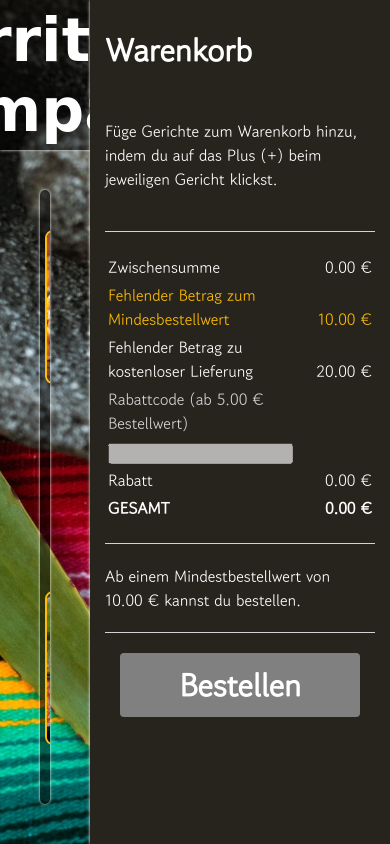
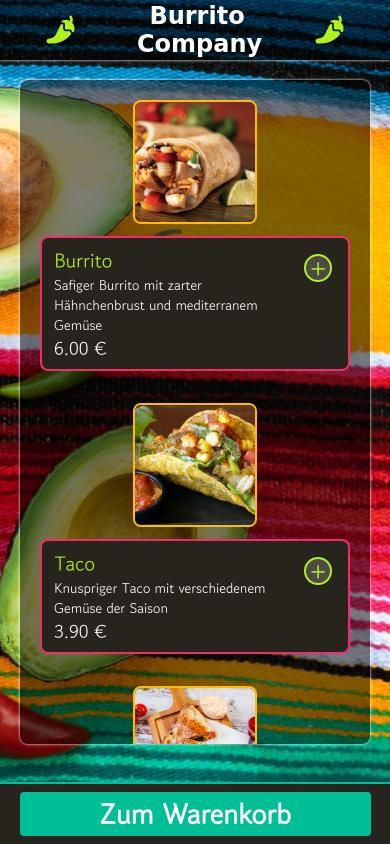
Before and after one commit to paul-E404/burritoCompany, a website: page index.html in a window 390 px wide. Drawn offline with Linux system fonts and the light colour scheme; a web font is replaced by a local one.

Commit message:
Responsive Design

```diff
--- a/index.html
+++ b/index.html
@@ -40,7 +40,8 @@
 
         </div>
     </div>
-    <div class="sB-container">
+    <div id="sBContainer" class="sB-container">
+        <div onclick="toggleSB()" id="closeX" class="close-x">x</div>
         <div class="sB-content">
             <h2>Warenkorb</h2>
             <div id="sB-info-add-dishes">
@@ -88,8 +89,12 @@
             <div id="sBInfoDiffToMov" class="sB-info">
                 Ab einem Mindestbestellwert von 10.00&nbsp;€ kannst du bestellen.
             </div>
-            <button id="orderBtn" class="order-btn order-btn-disabled">Bestellen</button>
+            <button id="orderBtn" class="btn order-btn order-btn-disabled">Bestellen</button>
         </div>
+    </div>
+
+    <div id="sBMobileBtnContainer" class="sB-mobile-btn-container">
+        <button onclick="toggleSB()" class="btn sB-mobile-btn">Zum Warenkorb</button>
     </div>
 
 </body>
--- a/models/shopping-basket.class.js
+++ b/models/shopping-basket.class.js
@@ -93,7 +93,7 @@ class ShoppingBasket {
                         <td>
                             <div onclick="sB.raiseQuantity(${i})" class="sB-quantity-icons sB-plus"><span>+</span></div>
                         </td>
-                        <td>${(this.products[i].quantity * this.products[i].price).toFixed(2)} €</td>
+                        <td>${(this.products[i].quantity * this.products[i].price).toFixed(2)}&nbsp;€</td>
                         <td><i onclick="sB.deleteFromSB(${i})" class="trash-icon far fa-trash-alt"></i></td>
                     </tr>
                 </tbody>`;
--- a/script.js
+++ b/script.js
@@ -1,10 +1,16 @@
 let products = [];
 let sB;
+let sBMobileOpened = false;
 
 /**
  * Starts the main functions for displaying the website properly.
  */
 function init() {
+    addEventListener('resize', function (event) {
+        if (this.window.innerWidth >= 900) {
+            showSBRight();
+        }
+    }, true)
     createShoppingBasket();
     createProducts();
     showMenu();
@@ -74,3 +80,30 @@ function getFromLocalStorage() {
     console.log("Das Objekt aus dem Local Storage lautet: ", sB);
     return sB;
 }
+
+/**
+ * Guaratees that shopping basket is always visible on the right on devices with a minimum width of 900px.
+ */
+function showSBRight() {
+    document.getElementById('sBContainer').style.display = 'flex';
+    document.getElementById('closeX').visibility = 'hidden';
+    document.getElementById('sBMobileBtnContainer').style.display = 'none';
+}
+
+/**
+ * Toggles mobile display of shopping basket.
+ */
+function toggleSB() {
+    let sBContainer = document.getElementById('sBContainer');
+    let sBMobileBtnContainer = document.getElementById('sBMobileBtnContainer');
+    if (sBMobileOpened === false) {
+        sBContainer.style.display = 'flex';
+        sBMobileBtnContainer.style.display = 'none';
+        sBMobileOpened = true;
+    }
+    else {
+        sBContainer.style.display = 'none';
+        sBMobileBtnContainer.style.display = 'flex';
+        sBMobileOpened = false;
+    }
+}
--- a/styles.css
+++ b/styles.css
@@ -30,6 +30,20 @@ td {
     color: lightgrey !important;
 }
 
+.btn {
+    background-color: var(--color-fourth);
+    border: none;
+    border-radius: 4px;
+    color: white;
+    font-family: inherit;
+    cursor: pointer;
+    font-weight: bold;
+}
+
+.btn:hover {
+    background-color: rgb(4, 146, 115);
+}
+
 .background {
     width: 100%;
     height: 100vh;
@@ -57,6 +71,7 @@ td {
 .header h1 {
     font-family: "Snowburst One", cursive;
     font-size: 60px;
+    text-align: center;
     margin-left: 30px;
     margin-right: 20px;
 }
@@ -164,10 +179,21 @@ td {
     top: 0;
     right: 0;
     bottom: 0;
-    background-color: rgb(39, 36, 29);
+    background-color: var(--bg-color-primary);
     box-shadow: var(--box-shadow-main);
     display: flex;
     justify-content: center;
+}
+
+.close-x {
+    visibility: hidden;
+    position: absolute;
+    font-size: 40px;
+    font-weight: bold;
+    top: 16px;
+    right: 5%;
+    cursor: pointer;
+    color: var(--color-secondary);
 }
 
 .sB-content {
@@ -272,20 +298,9 @@ td {
 .order-btn {
     width: 240px;
     height: 64px;
-    background-color: var(--color-fourth);
-    border: none;
-    border-radius: 4px;
-    color: white;
-    font-family: inherit;
     font-size: 32px;
-    font-weight: bold;
     align-self: center;
-    cursor: pointer;
     margin-top: var(--offset-secondary);
-}
-
-.order-btn:hover {
-    background-color: rgb(4, 146, 115);
 }
 
 .order-btn-disabled {
@@ -296,11 +311,37 @@ td {
     cursor: no-drop;
 }
 
+.sB-mobile-btn-container {
+    display: none;
+    position: absolute;
+    left: 0;
+    right: 0;
+    bottom: 0;
+    width: 100%;
+    height: 80px;
+    background-color: var(--bg-color-primary);
+    border-top: 2px solid var(--color-fourth);
+}
+
+.sB-mobile-btn {
+    width: 95%;
+    height: 60px;
+    font-size: 32px;
+}
+
 /* Responsive Design  */
+
+@media (max-width: 1400px) {
+    .header h1,
+    .header i {
+        font-size: 48px;
+    }
+}
 
 @media (max-width: 1200px) {
     :root {
         --sB-width: 400px;
+        --offset-main: 20px;
     }
 }
 
@@ -308,10 +349,145 @@ td {
     :root {
         --sB-width: 350px;
     }
+    .order-btn {
+        width: 180px;
+        height: 48px;
+        font-size: 28px;
+    }
 }
 
 @media (max-width: 1000px) {
     :root {
-        --sB-width: 300px;
+        --dish-box-height: 100px;
+        --header-height: 120px;
+    }
+    .header h1 {
+        font-size: 40px;
+        margin-left: 16px;
+        margin-right: 12px;
+    }
+    .header i {
+        font-size: 40px;
+    }
+    .dish-text {
+        padding: 8px 72px 8px 12px;
+    }
+    .dish-name {
+        font-size: 20px;
+    }
+    .dish-price {
+        font-size: 18px;
+    }
+    .plus {
+        width: 32px;
+        height: 32px;
     }
 }
+
+@media (max-width: 900px) {
+    :root {
+        --sB-width: 100%;
+        --offset-secondary: 12px;
+    }
+    .background {
+        background-position: right;
+    }
+    .header,
+    .menu-container {
+        width: 100%;
+    }
+    .menu {
+        height: calc(100% - 3 * var(--offset-main) - 80px); /* subtract sB-mobile-btn-container-height additionally */
+    }
+    .sB-container {
+        left: 0;
+        overflow-x: auto;
+        display: none;
+    }
+    .close-x {
+        visibility: visible;
+    }
+    .sB-content h2 {
+        margin-bottom: 0;
+    }
+    .sB-mobile-btn-container {
+        display: flex;
+        justify-content: center;
+        align-items: center;
+    }
+}
+
+@media (max-width: 600px) {
+    :root {
+        --header-height: 80px;
+    }
+    .header h1 {
+        font-size: 32px;
+    }
+    .header i {
+        font-size: 32px;
+    }
+}
+
+@media (max-width: 500px) {
+    :root {
+        --dish-box-height: 80px;
+    }
+    .dish-text {
+        margin-left: 20px;
+    }
+    .dish-desc {
+        font-size: 14px;
+    }
+    .plus {
+        width: 24px;
+        height: 24px;
+    }
+    .plus span {
+        font-size: 28px;
+    }
+}
+
+@media (max-width: 450px) {
+    :root {
+        --header-height: 60px;
+    }
+    .header h1 {
+        font-size: 28px;
+    }
+    .header i {
+        font-size: 28px;
+    }
+}
+
+@media (max-width: 400px) {
+    :root {
+        --dish-box-height: 120px;
+    }
+    .header {
+        justify-content: space-evenly;
+    }
+    .header h1 {
+        font-size: 24px;
+        width: 120px;
+    }
+    .dish-box {
+        flex-direction: column;
+        align-items: center;
+    }
+    .dish-text {
+        margin-left: unset;
+        width: unset;
+        margin-top: 12px;
+        margin-bottom: 12px;
+        padding: 8px 60px 8px 12px;
+    }
+    .sB-mobile-btn-container {
+        height: 60px;
+    }
+    .sB-mobile-btn {
+        width: 90%;
+        height: 44px;
+        font-size: 28px;
+    }
+}
```
